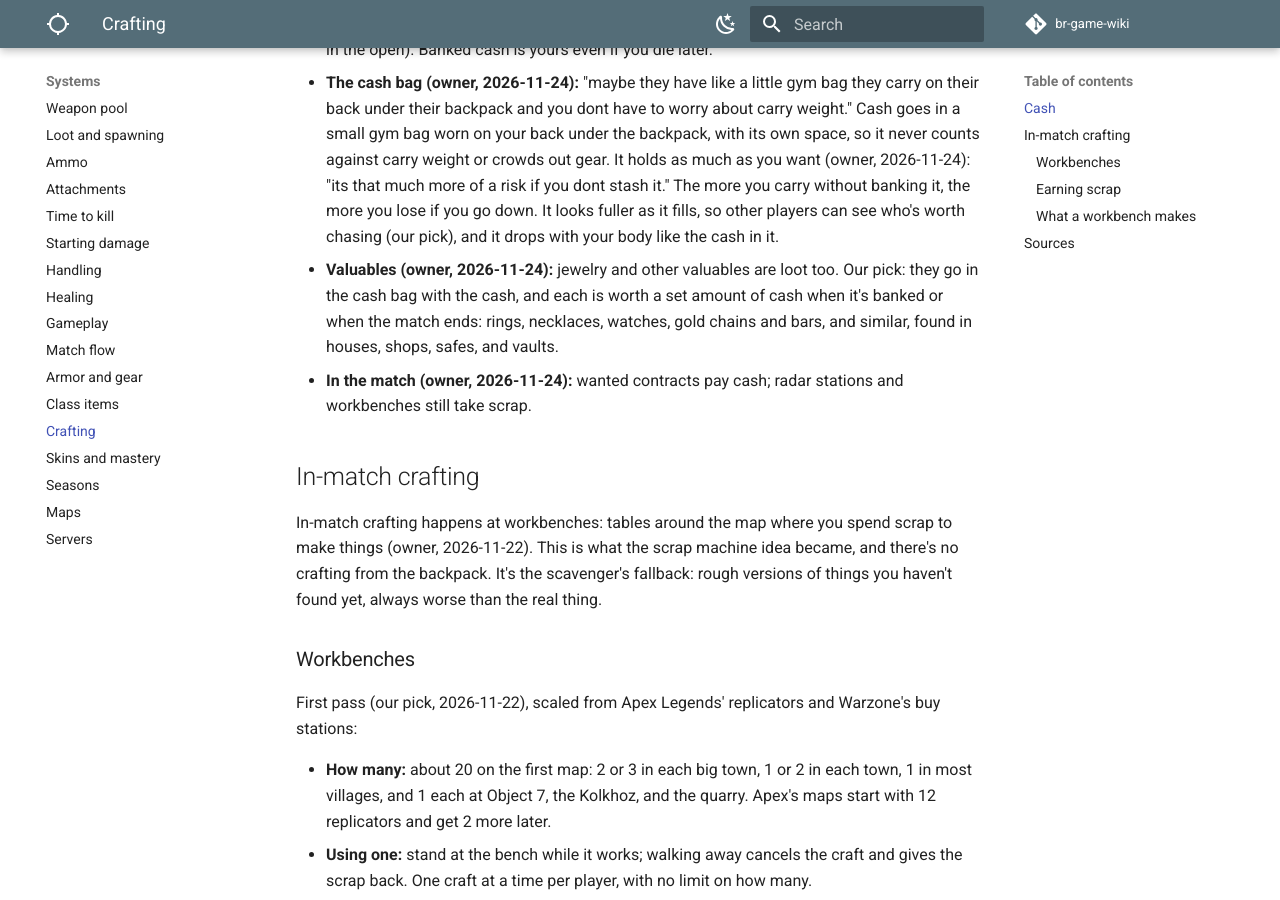
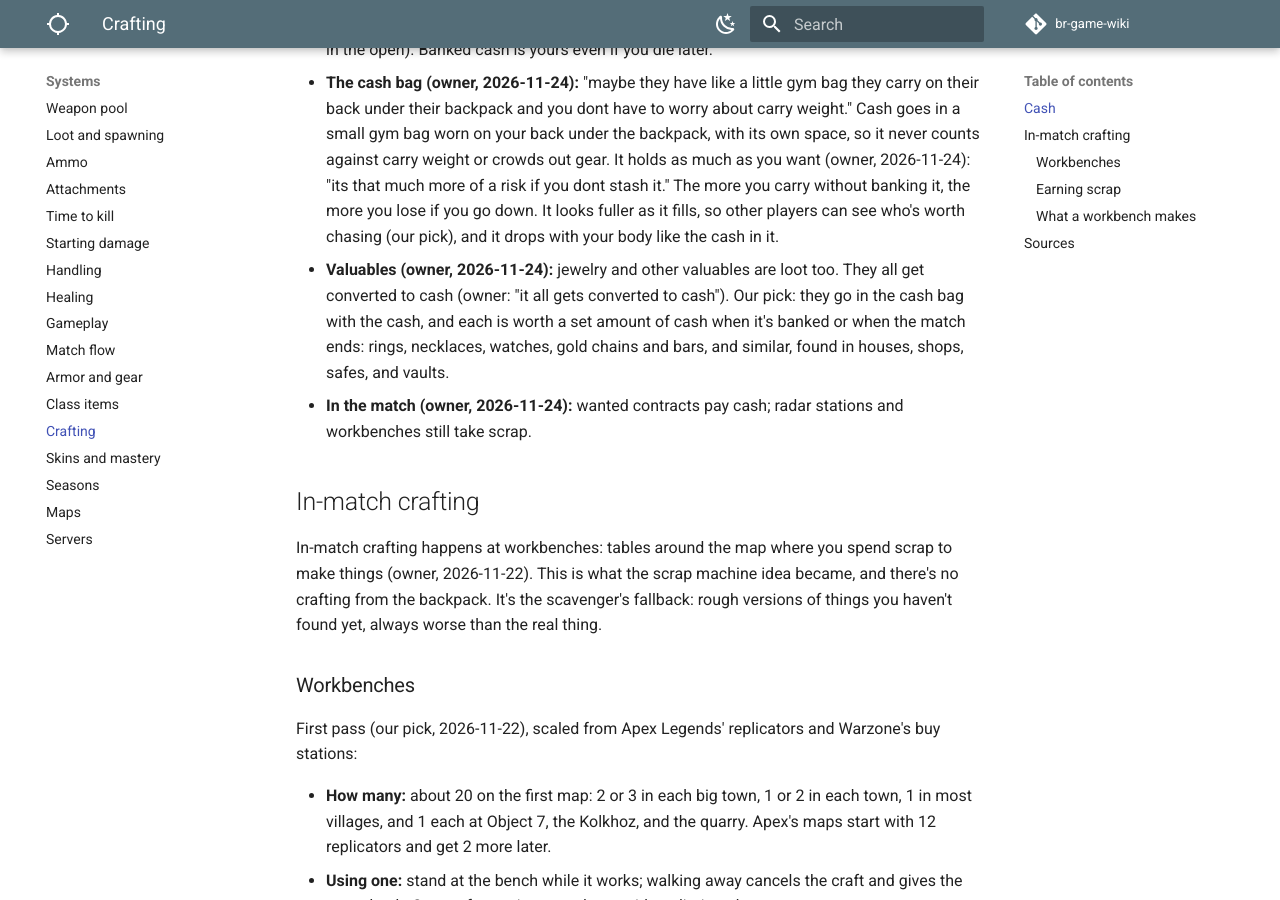
Before and after one commit to DerrickSpartan1/br-game-wiki, an MkDocs documentation site: the page built from docs/systems/crafting.md, in a window 1280 px wide and 900 px high, scrolled down 1341 px. Built offline with MkDocs 1.6.1 and Material for MkDocs 9.7.7, drawn with Linux system fonts in a browser that asks for light colours; comment, search, counter and statistics services are not loaded.

Commit message:
Cash: valuables all convert to cash (owner)
Co-Authored-By: Claude Opus 5.5 <noreply@anthropic.com>
Claude-Session: https://claude.ai/code/session_01LAp2s4euUjj6HZthupXLj4

```diff
--- a/docs/systems/crafting.md
+++ b/docs/systems/crafting.md
@@ -20,7 +20,7 @@ The owner liked all of the first pass below (2026-11-24); details marked "our pi
 - **Where it's found (our pick, amounts to tune):** cash registers in shops, cafes, and gas stations (a little, opened at once with a ring of the drawer); safes in offices, the bank, the port's office, the prison, and better houses (more, cracked with your built-in tools in about 10 seconds, loud enough to hear about 40 m away); ATMs (broken open with a breaching tool, very loud); vaults (the big hauls); and bodies, which hold whatever cash their player carried. Amounts to tune.
 - **Losing it (owner, 2026-11-24):** the heist needs a risk. Cash you carry drops with your body when you die, for anyone to take; you keep it by getting it out. Two ways out: win, or bank it at a cash drop-off on the way (a few around each map, where depositing takes a few seconds in the open). Banked cash is yours even if you die later.
 - **The cash bag (owner, 2026-11-24):** "maybe they have like a little gym bag they carry on their back under their backpack and you dont have to worry about carry weight." Cash goes in a small gym bag worn on your back under the backpack, with its own space, so it never counts against carry weight or crowds out gear. It holds as much as you want (owner, 2026-11-24): "its that much more of a risk if you dont stash it." The more you carry without banking it, the more you lose if you go down. It looks fuller as it fills, so other players can see who's worth chasing (our pick), and it drops with your body like the cash in it.
-- **Valuables (owner, 2026-11-24):** jewelry and other valuables are loot too. Our pick: they go in the cash bag with the cash, and each is worth a set amount of cash when it's banked or when the match ends: rings, necklaces, watches, gold chains and bars, and similar, found in houses, shops, safes, and vaults.
+- **Valuables (owner, 2026-11-24):** jewelry and other valuables are loot too. They all get converted to cash (owner: "it all gets converted to cash"). Our pick: they go in the cash bag with the cash, and each is worth a set amount of cash when it's banked or when the match ends: rings, necklaces, watches, gold chains and bars, and similar, found in houses, shops, safes, and vaults.
 - **In the match (owner, 2026-11-24):** wanted contracts pay cash; radar stations and workbenches still take scrap.
 
 ## In-match crafting
```
